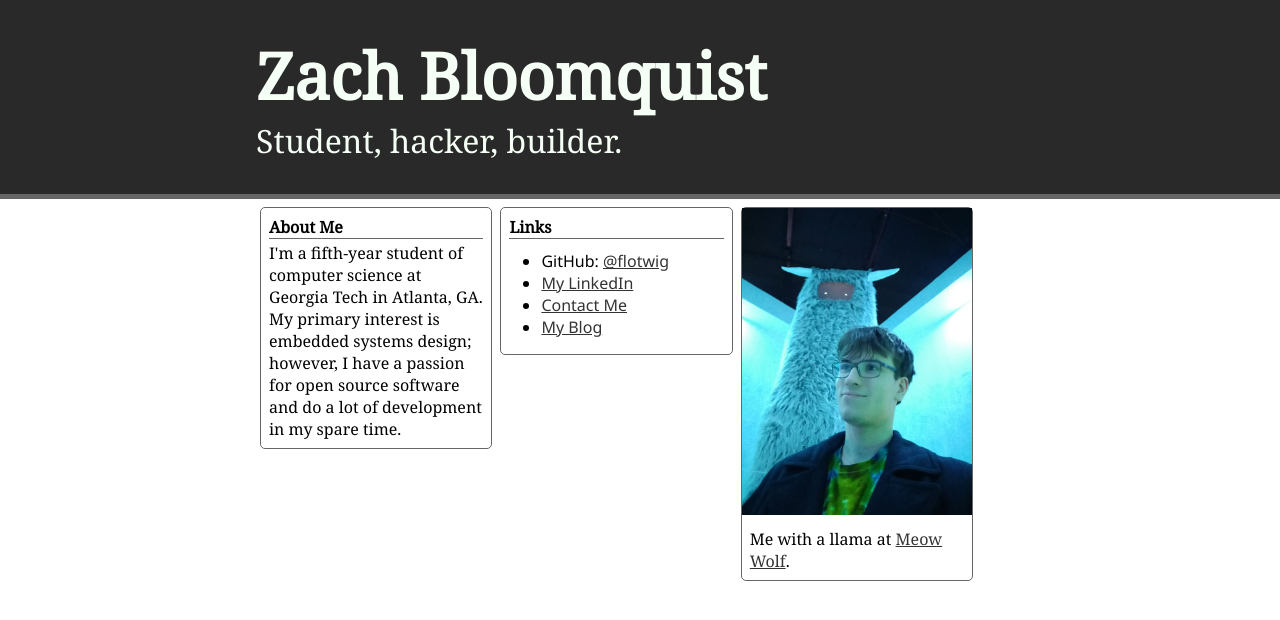
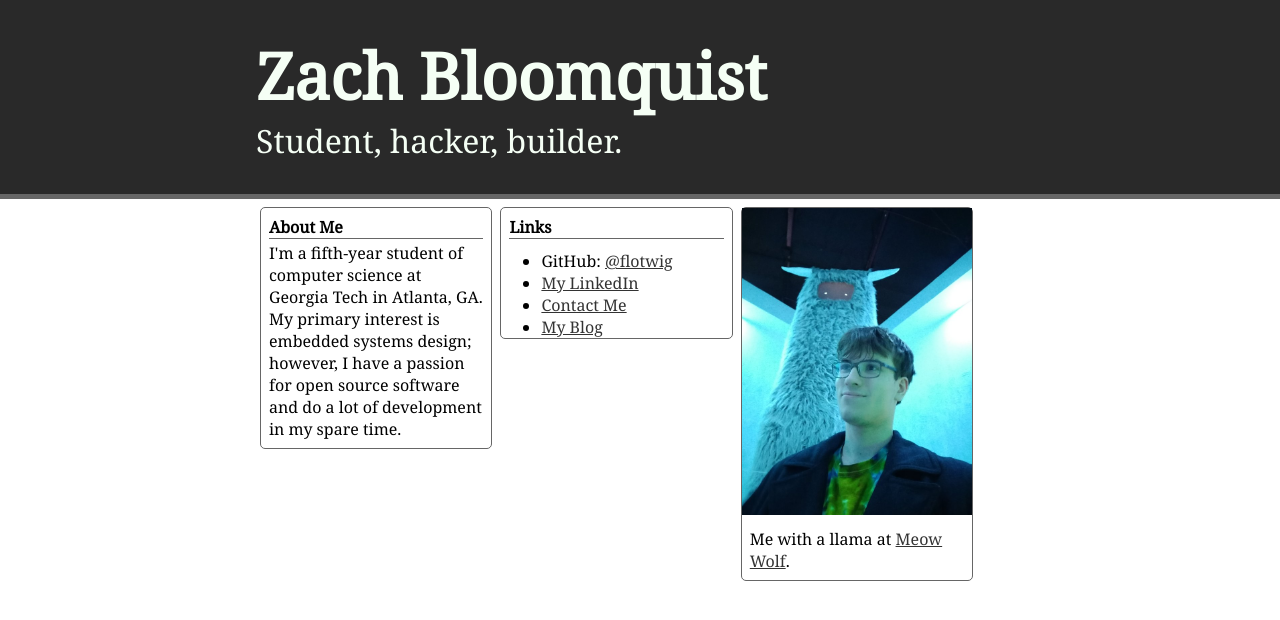
Before and after one commit to flotwig/site, a Jekyll site: the page built from index.html, in a window 1280 px wide. Shown: the top 620 px of the page. Built offline with Jekyll 4.4.1, drawn with Linux system fonts in a browser that asks for light colours.

Commit message:
:poop: Fixing DOM

```diff
--- a/index.html
+++ b/index.html
@@ -14,7 +14,8 @@ title: Zach Bloomquist
     <div class="widget">
         <p>
             <span>Links</span>
-            <ul>
+        </p>
+        <ul class="serif">
             <li>
                 GitHub: <a href="https://github.com/flotwig">@flotwig</a>
             </li>
@@ -28,7 +29,6 @@ title: Zach Bloomquist
                 <a href="/blog">My Blog</a>
             </li>
         </ul>
-        </p>
     </div>
     <div class="widget profile-pic">
         <img src="/assets/me.jpeg" alt="Me with a llama (?)"/>
```
Lines whose indentation alone changed are shown as unchanged.
